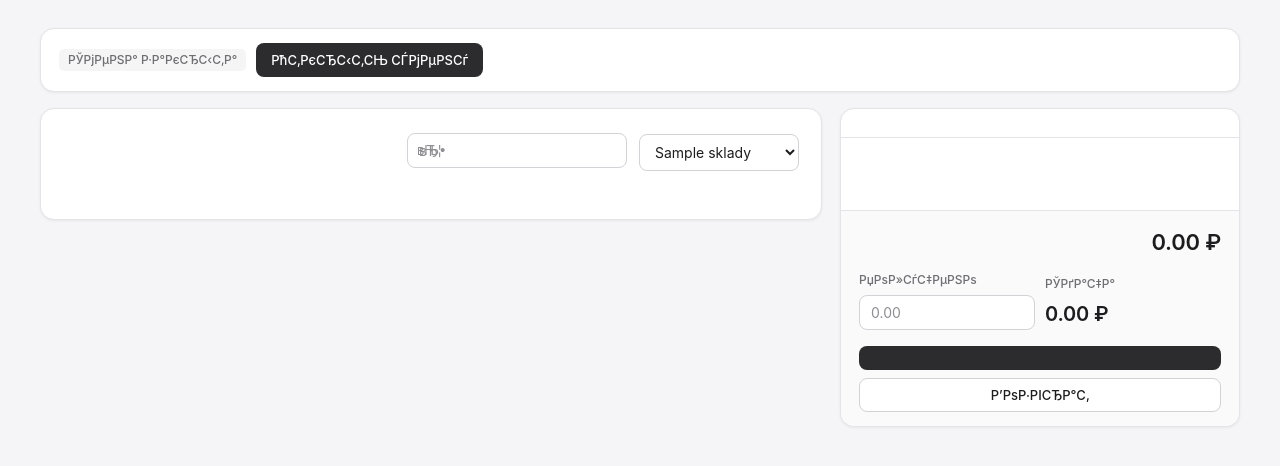
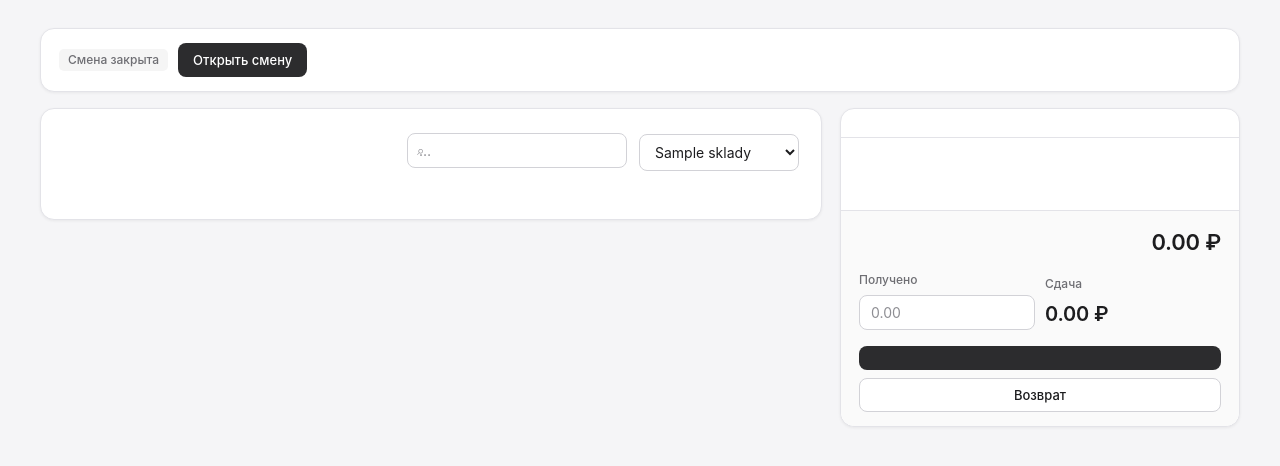
Before and after one commit to AleksandrVoinitsky/UWU, a Python web app: template app/templates/trade/rmk.html in a window 1280 px wide. Shown: the top 466 px of the page. Run offline with Jinja, Linux system fonts and the light colour scheme; the template is opened without the code that fills it: most values are stand-ins (such as "Sample title", 1, 10 or a date in 2020).

Commit message:
Fix mojibake (РћС‚РєСЂС‹С‚СЊ СЃРјРµРЅСѓ) in RMK template: restore proper UTF-8 Russian text

```diff
--- a/app/templates/trade/rmk.html
+++ b/app/templates/trade/rmk.html
@@ -2,69 +2,69 @@
 {% block page_title %}{{ t('menu.rmk', lang) }}{% endblock %}
 {% block content %}
 
-<!-- РљР°СЃСЃРѕРІР°СЏ СЃРјРµРЅР° -->
+<!-- Кассовая смена -->
 <div class="card" style="padding:14px 18px;margin-bottom:16px">
   <div class="flex-between flex-wrap">
     {% if shift %}
     <div class="flex flex-wrap" style="gap:20px">
-      <div><span class="muted small">РЎРјРµРЅР°</span> <span class="badge posted">РѕС‚РєСЂС‹С‚Р°</span></div>
-      <div><span class="muted small">Р’С‹СЂСѓС‡РєР°</span> <span style="font-weight:600">{{ "%.2f"|format(revenue) }} в‚Ѕ</span></div>
-      <div><span class="muted small">Р Р°СЃС…РѕРґ</span> <span style="font-weight:600">{{ "%.2f"|format(expenses) }} в‚Ѕ</span></div>
+      <div><span class="muted small">Смена</span> <span class="badge posted">открыта</span></div>
+      <div><span class="muted small">Выручка</span> <span style="font-weight:600">{{ "%.2f"|format(revenue) }} ₽</span></div>
+      <div><span class="muted small">Расход</span> <span style="font-weight:600">{{ "%.2f"|format(expenses) }} ₽</span></div>
     </div>
-    <button class="btn secondary" data-modal-open="modal-close-shift">Р—Р°РєСЂС‹С‚СЊ СЃРјРµРЅСѓ (Z-РѕС‚С‡С‘С‚)</button>
+    <button class="btn secondary" data-modal-open="modal-close-shift">Закрыть смену (Z-отчёт)</button>
     {% else %}
     <div class="flex" style="gap:10px">
-      <span class="badge neutral">РЎРјРµРЅР° Р·Р°РєСЂС‹С‚Р°</span>
-      <button class="btn primary" data-modal-open="modal-open-shift">РћС‚РєСЂС‹С‚СЊ СЃРјРµРЅСѓ</button>
+      <span class="badge neutral">Смена закрыта</span>
+      <button class="btn primary" data-modal-open="modal-open-shift">Открыть смену</button>
     </div>
     {% endif %}
   </div>
 </div>
 
-<!-- РњРѕРґР°Р»РєР° РѕС‚РєСЂС‹С‚РёСЏ СЃРјРµРЅС‹ -->
+<!-- Модалка открытия смены -->
 <div class="modal-backdrop" id="modal-open-shift">
   <div class="modal">
-    <div class="modal-header"><h3>РћС‚РєСЂС‹С‚СЊ СЃРјРµРЅСѓ</h3><button class="modal-close" data-modal-close>вњ•</button></div>
+    <div class="modal-header"><h3>Открыть смену</h3><button class="modal-close" data-modal-close>✕</button></div>
     <form method="post" action="/rmk/shift/open">
       <div class="modal-body">
         <div class="form-row">
-          <div class="field"><label>РљР°СЃСЃР°</label><select name="kassa_id"><option value="">вЂ”</option>{% for k in kassy %}<option value="{{ k.id }}">{{ k.name }}</option>{% endfor %}</select></div>
-          <div class="field"><label>Р Р°Р·РјРµРЅ (РЅР°С‡Р°Р»СЊРЅС‹Р№ РѕСЃС‚Р°С‚РѕРє)</label><input type="number" step="0.01" name="opening_amount" value="0"></div>
+          <div class="field"><label>Касса</label><select name="kassa_id"><option value="">—</option>{% for k in kassy %}<option value="{{ k.id }}">{{ k.name }}</option>{% endfor %}</select></div>
+          <div class="field"><label>Размен (начальный остаток)</label><input type="number" step="0.01" name="opening_amount" value="0"></div>
         </div>
       </div>
       <div class="modal-body" style="padding-top:0;display:flex;gap:10px;justify-content:flex-end">
-        <button type="button" class="btn secondary" data-modal-close>РћС‚РјРµРЅР°</button>
-        <button type="submit" class="btn primary">РћС‚РєСЂС‹С‚СЊ</button>
+        <button type="button" class="btn secondary" data-modal-close>Отмена</button>
+        <button type="submit" class="btn primary">Открыть</button>
       </div>
     </form>
   </div>
 </div>
 
-<!-- РњРѕРґР°Р»РєР° Р·Р°РєСЂС‹С‚РёСЏ СЃРјРµРЅС‹ -->
+<!-- Модалка закрытия смены -->
 <div class="modal-backdrop" id="modal-close-shift">
   <div class="modal">
-    <div class="modal-header"><h3>Р—Р°РєСЂС‹С‚СЊ СЃРјРµРЅСѓ (Z-РѕС‚С‡С‘С‚)</h3><button class="modal-close" data-modal-close>вњ•</button></div>
+    <div class="modal-header"><h3>Закрыть смену (Z-отчёт)</h3><button class="modal-close" data-modal-close>✕</button></div>
     <form method="post" action="/rmk/shift/close">
       <div class="modal-body">
-        <div class="muted small mb">Р’С‹СЂСѓС‡РєР°: {{ "%.2f"|format(revenue) }} в‚Ѕ В· Р Р°СЃС…РѕРґ: {{ "%.2f"|format(expenses) }} в‚Ѕ</div>
-        <div class="field"><label>Р¤Р°РєС‚РёС‡РµСЃРєРёР№ РѕСЃС‚Р°С‚РѕРє РІ РєР°СЃСЃРµ</label><input type="number" step="0.01" name="closing_amount" required></div>
+        <div class="muted small mb">Выручка: {{ "%.2f"|format(revenue) }} ₽ · Расход: {{ "%.2f"|format(expenses) }} ₽</div>
+        <div class="field"><label>Фактический остаток в кассе</label><input type="number" step="0.01" name="closing_amount" required></div>
       </div>
       <div class="modal-body" style="padding-top:0;display:flex;gap:10px;justify-content:flex-end">
-        <button type="button" class="btn secondary" data-modal-close>РћС‚РјРµРЅР°</button>
-        <button type="submit" class="btn primary">Р—Р°РєСЂС‹С‚СЊ</button>
+        <button type="button" class="btn secondary" data-modal-close>Отмена</button>
+        <button type="submit" class="btn primary">Закрыть</button>
       </div>
     </form>
   </div>
 </div>
 
 <div class="rmk-layout">
-  <!-- РўРѕРІР°СЂС‹ -->
+  <!-- Товары -->
   <div>
     <div class="card" style="margin-bottom:12px">
       <div class="card-header">
         <h2>{{ t('catalog.nomenklatura', lang) }}</h2>
         <div class="flex flex-wrap">
-          <div class="search-input"><span class="icon">вЊ•</span><input type="text" id="rmk-search" placeholder="{{ t('rmk.search', lang) }}вЂ¦"></div>
+          <div class="search-input"><span class="icon">⌕</span><input type="text" id="rmk-search" placeholder="{{ t('rmk.search', lang) }}…"></div>
           <div class="field" style="margin:0;min-width:160px">
             <label>{{ t('report.warehouse', lang) }}</label>
             <select id="rmk-sklad">
@@ -78,7 +78,7 @@
     </div>
   </div>
 
-  <!-- РќР°РєР»Р°РґРЅР°СЏ (РєРѕСЂР·РёРЅР°) -->
+  <!-- Накладная (корзина) -->
   <div class="rmk-cart">
     <div class="cart-header">{{ t('rmk.cart', lang) }}</div>
     <div class="cart-body">
@@ -88,20 +88,20 @@
     <div class="cart-footer">
       <div class="rmk-total">
         <span class="label">{{ t('rmk.total', lang) }}</span>
-        <span class="value" id="rmk-total">0.00 в‚Ѕ</span>
+        <span class="value" id="rmk-total">0.00 ₽</span>
       </div>
       <div class="form-row" style="grid-template-columns:1fr 1fr;gap:10px;margin-bottom:12px">
         <div class="field" style="margin:0">
-          <label>РџРѕР»СѓС‡РµРЅРѕ</label>
+          <label>Получено</label>
           <input type="number" step="0.01" id="rmk-received" placeholder="0.00" oninput="recalcChange()">
         </div>
         <div class="field" style="margin:0">
-          <label>РЎРґР°С‡Р°</label>
-          <div class="stat" id="rmk-change" style="font-size:20px">0.00 в‚Ѕ</div>
+          <label>Сдача</label>
+          <div class="stat" id="rmk-change" style="font-size:20px">0.00 ₽</div>
         </div>
       </div>
       <button class="btn primary rmk-sell" id="rmk-sell">{{ t('rmk.sell', lang) }}</button>
-      <button class="btn secondary" id="rmk-return" style="width:100%;justify-content:center;margin-top:8px">Р’РѕР·РІСЂР°С‚</button>
+      <button class="btn secondary" id="rmk-return" style="width:100%;justify-content:center;margin-top:8px">Возврат</button>
     </div>
   </div>
 </div>
```
